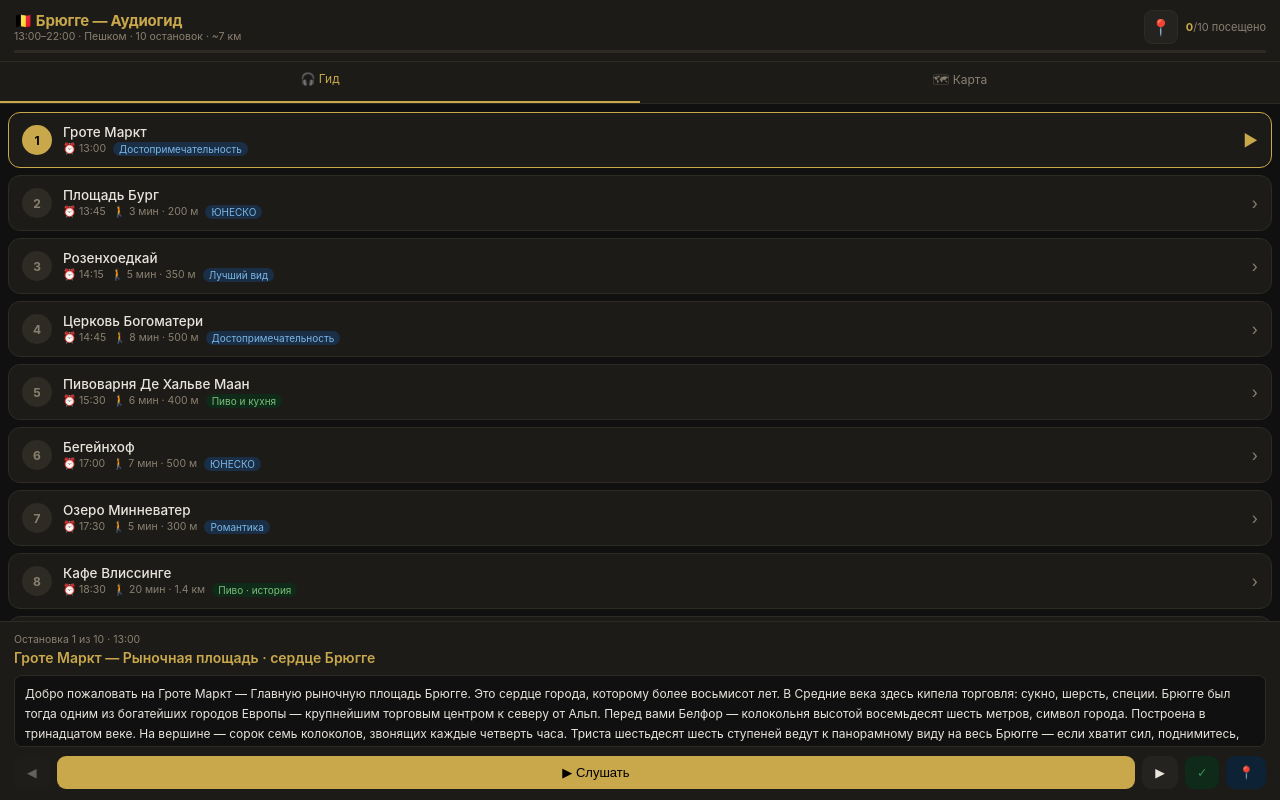
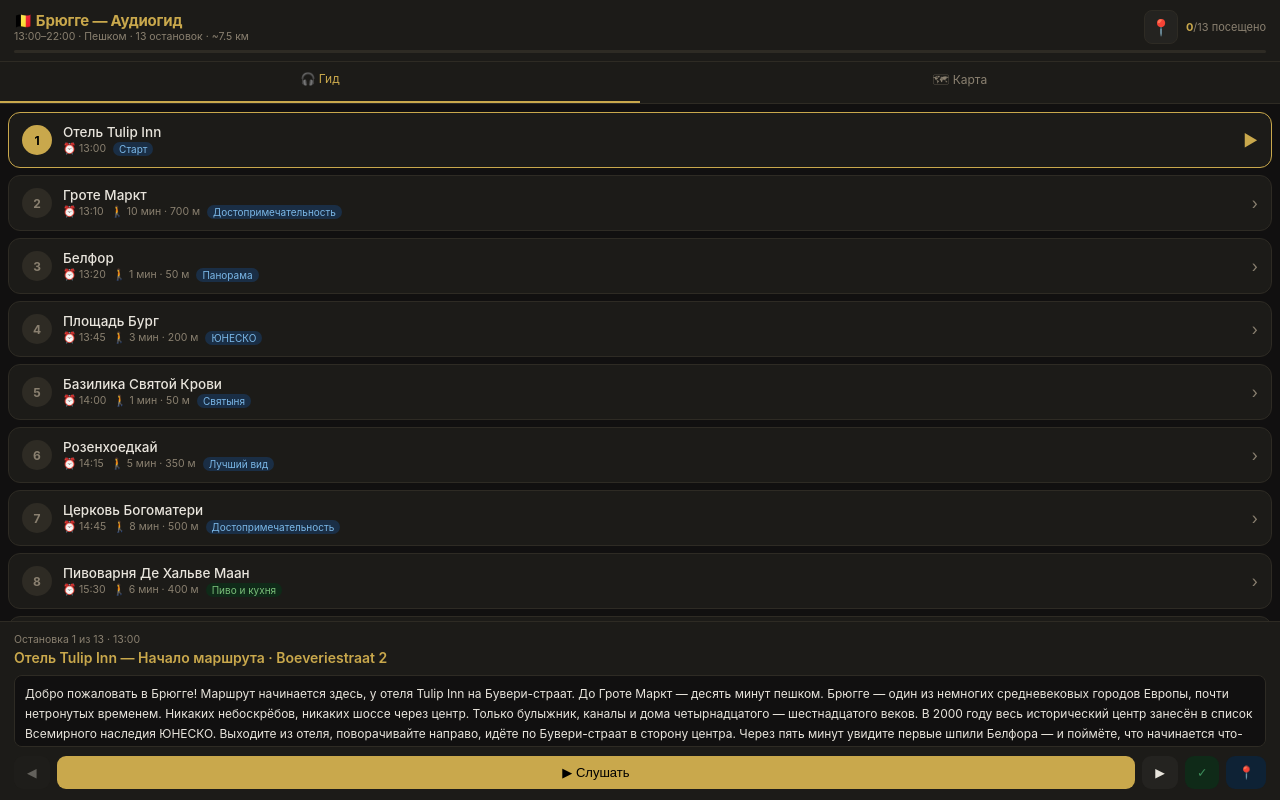
Before and after one commit to slainte-lab/guide, a plain HTML site: page index.html in a window 1280 px wide. Drawn offline with nearby package versions, Linux system fonts and the light colour scheme.

Commit message:
feat: add Tulip Inn start, Belfry and Holy Blood Basilica as separate stops
- Hotel Tulip Inn (Boeveriestraat 2) is now stop 1 — starting point
- Belfry (Belfort) split into its own stop after Grote Markt
- Basilica of the Holy Blood split into its own stop after Burg Square
- Grote Markt walk time updated to 10 min / 700 m from hotel
- Total stops: 10 → 13; subtitle and dynamic counter updated

Co-Authored-By: Claude Sonnet 4.6 <noreply@anthropic.com>

```diff
--- a/data/stops.js
+++ b/data/stops.js
@@ -1,35 +1,72 @@
 // ─── ДАННЫЕ ОСТАНОВОК ───────────────────────────────────────────
-// Добавляйте новые остановки по аналогии.
 // badge: 's' = достопримечательность, 'b' = пиво/бар, 'f' = еда
 
 const STOPS = [
   {
+    n: "Отель Tulip Inn",
+    sub: "Начало маршрута · Boeveriestraat 2",
+    badge: "s", btxt: "Старт",
+    time: "13:00", walk: null,
+    lat: 51.2065, lng: 3.2177,
+    text: `Добро пожаловать в Брюгге! Маршрут начинается здесь, у отеля Tulip Inn на Бувери-страат. До Гроте Маркт — десять минут пешком.
+
+Брюгге — один из немногих средневековых городов Европы, почти нетронутых временем. Никаких небоскрёбов, никаких шоссе через центр. Только булыжник, каналы и дома четырнадцатого — шестнадцатого веков. В 2000 году весь исторический центр занесён в список Всемирного наследия ЮНЕСКО.
+
+Выходите из отеля, поворачивайте направо, идёте по Бувери-страат в сторону центра. Через пять минут увидите первые шпили Белфора — и поймёте, что начинается что-то особенное.`
+  },
+  {
     n: "Гроте Маркт",
-    sub: "Рыночная площадь · сердце Брюгге",
+    sub: "Главная рыночная площадь",
     badge: "s", btxt: "Достопримечательность",
-    time: "13:00", walk: null,
+    time: "13:10", walk: "10 мин · 700 м",
     lat: 51.20862, lng: 3.22399,
-    text: `Добро пожаловать на Гроте Маркт — Главную рыночную площадь Брюгге. Это сердце города, которому более восьмисот лет. В Средние века здесь кипела торговля: сукно, шерсть, специи. Брюгге был тогда одним из богатейших городов Европы — крупнейшим торговым центром к северу от Альп.
-
-Перед вами Белфор — колокольня высотой восемьдесят шесть метров, символ города. Построена в тринадцатом веке. На вершине — сорок семь колоколов, звонящих каждые четверть часа. Триста шестьдесят шесть ступеней ведут к панорамному виду на весь Брюгге — если хватит сил, поднимитесь, не пожалеете.
+    text: `Вы на Гроте Маркт — Главной рыночной площади Брюгге. Этому месту более восьмисот лет. В Средние века здесь кипела торговля: сукно, шерсть, специи. Брюгге был одним из богатейших городов Европы — крупнейшим торговым центром к северу от Альп.
 
 В центре площади — бронзовая статуя Яна Брейделя и Питера де Конинка. В тысяча триста втором году они подняли народное восстание против французских захватчиков. В так называемой Брюггской заутрене горожане перебили французских солдат прямо здесь, на этой площади.
 
-Здания вокруг — классический фламандский стиль: ступенчатые фасады, красный кирпич, высокие окна. Большинство построены в четырнадцатом — шестнадцатом веках.`
+Здания вокруг — классический фламандский стиль: ступенчатые фасады, красный кирпич, высокие окна. Большинство построены в четырнадцатом — шестнадцатом веках.
+
+На южной стороне площади возвышается Белфор — следующая остановка.`
+  },
+  {
+    n: "Белфор",
+    sub: "Колокольня 83 м · 366 ступеней",
+    badge: "s", btxt: "Панорама",
+    time: "13:20", walk: "1 мин · 50 м",
+    lat: 51.20818, lng: 3.22431,
+    text: `Белфор — символ Брюгге и один из красивейших средневековых силуэтов Европы. Строительство начато в тринадцатом веке и продолжалось двести лет. Высота — восемьдесят три метра. На вершине — сорок семь колоколов, звонящих каждые четверть часа.
+
+Если хватит сил — поднимитесь. Триста шестьдесят шесть ступеней, несколько узких пролётов. Наверху открывается вид на весь старый город: черепичные крыши, каналы, шпили церквей и зелёные поля Фландрии до горизонта.
+
+Внутри Белфора — старинный карильонный механизм и городская сокровищница. Вход платный, около четырнадцати евро. Вход с Халлестраат, с правой стороны площади.
+
+Раньше в башне хранились городские привилегии и казна. Колокол на вершине раньше был сигналом открытия рынка. Весь Брюгге жил по этому звону.`
   },
   {
     n: "Площадь Бург",
-    sub: "Ратуша и Базилика Святой Крови",
+    sub: "Ратуша · готика XIV века",
     badge: "s", btxt: "ЮНЕСКО",
     time: "13:45", walk: "3 мин · 200 м",
     lat: 51.20813, lng: 3.22654,
-    text: `Вы на площади Бург — самом древнем месте Брюгге. Именно здесь в девятом веке граф Балдуин Железная Рука построил замок для защиты от набегов норманнов и викингов. Вокруг этого замка вырос весь город.
+    text: `Вы на площади Бург — самом древнем месте Брюгге. Именно здесь в девятом веке граф Балдуин Железная Рука построил замок для защиты от набегов норманнов. Вокруг этого замка вырос весь город.
 
-Перед вами — четыре здания четырёх архитектурных стилей. Готическая Ратуша тысяча триста семьдесят шестого года — одна из старейших в Бельгии. Ренессансное Гражданское бюро шестнадцатого века. Барочное здание декана семнадцатого века. И Базилика Святой Крови двенадцатого века.
-
-В базилике хранится хрустальный сосуд с каплей крови Христа. По преданию, в тысяча сто пятидесятом году её привёз граф Тьерри Эльзасский из крестового похода. Базилика бесплатна. Вход с правой стороны.
+Перед вами — четыре здания четырёх архитектурных стилей. Готическая Ратуша тысяча триста семьдесят шестого года — одна из старейших в Бельгии. Ренессансное Гражданское бюро шестнадцатого века. Барочное здание декана семнадцатого века. И Базилика Святой Крови двенадцатого века — следующая остановка.
 
 Пройдите через арку позади Ратуши — это улица Блинде Эзелстраат, улица Слепого Осла. Красно-золотая арка над переулком — одно из самых фотографируемых мест Брюгге.`
+  },
+  {
+    n: "Базилика Святой Крови",
+    sub: "Реликвия XII века · Holy Blood",
+    badge: "s", btxt: "Святыня",
+    time: "14:00", walk: "1 мин · 50 м",
+    lat: 51.20793, lng: 3.22662,
+    text: `Перед вами Базилика Святой Крови. Она состоит из двух частей: нижней романской часовни двенадцатого века и верхней готической капеллы. Внизу — грубый камень, полумрак, Средние века в чистом виде. Наверху — золото, витражи, бархат.
+
+В верхней часовне хранится хрустальный сосуд с фрагментом ткани, пропитанной, по преданию, кровью Иисуса Христа. По легенде, в тысяча сто пятидесятом году граф Тьерри Эльзасский привёз реликвию из Второго крестового похода в Иерусалим.
+
+Каждый год в мае по улицам Брюгге проходит Процессия Святой Крови — самый торжественный праздник города. Тысячи жителей в средневековых костюмах, хоровое пение, благовония. Сама процессия внесена в список нематериального наследия ЮНЕСКО.
+
+Вход бесплатный. Открыто ежедневно.`
   },
   {
     n: "Розенхоедкай",
--- a/index.html
+++ b/index.html
@@ -13,11 +13,11 @@
   <div class="hdr-row">
     <div>
       <div class="hdr-title">🇧🇪 Брюгге — Аудиогид</div>
-      <div class="hdr-sub">13:00–22:00 · Пешком · 10 остановок · ~7 км</div>
+      <div class="hdr-sub">13:00–22:00 · Пешком · 13 остановок · ~7.5 км</div>
     </div>
     <div class="hdr-right">
       <button id="btn-gps" class="btn-gps" onclick="toggleGPS()" title="Включить GPS-автогид">📍</button>
-      <div class="hdr-count"><b id="vcount">0</b>/10 посещено</div>
+      <div class="hdr-count"><b id="vcount">0</b>/<span id="stop-total"></span> посещено</div>
     </div>
   </div>
   <div class="prog"><div class="prog-fill" id="prog"></div></div>
--- a/js/app.js
+++ b/js/app.js
@@ -92,5 +92,6 @@ function openInMaps() {
 }
 
 // ── СТАРТ ─────────────────────────────────────────────────────────
+document.getElementById('stop-total').textContent = STOPS.length;
 renderList();
 selectStop(0);
```
